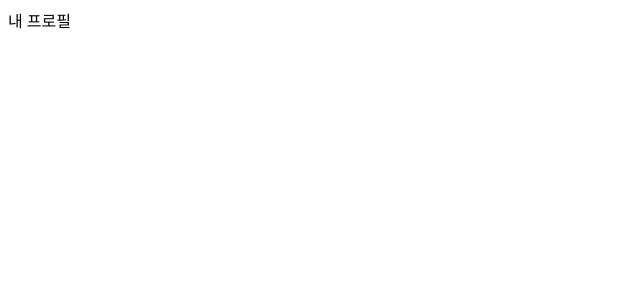
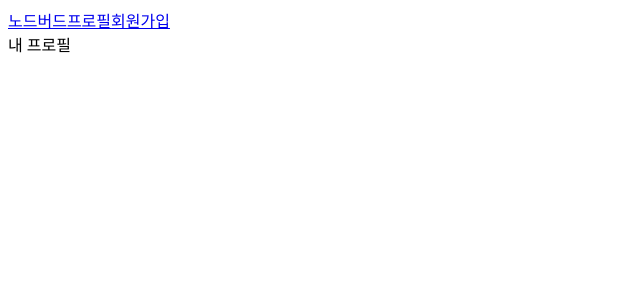
Before and after one commit to 2-NOW/node-bird, a Next.js app in the folder front/: page /profile in a window 1280 px wide. Shown: the top 300 px of the page, without its empty margins (0-640 px from the left). Built offline with nearby package versions, Linux system fonts and the light colour scheme.

Commit message:
add link in AppLayout

```diff
--- a/front/components/AppLayout.js
+++ b/front/components/AppLayout.js
@@ -1,9 +1,20 @@
 import PropTypes from 'prop-types';
+import Link from 'next/link';
 
 const AppLayout = ({ children }) => {
   return (
     <div>
-      <div>공통메뉴</div>
+      <div>
+        <Link href="/">
+          <a>노드버드</a>
+        </Link>
+        <Link href="/profile">
+          <a>프로필</a>
+        </Link>
+        <Link href="/signup">
+          <a>회원가입</a>
+        </Link>
+      </div>
       {children}
     </div>
   );
--- a/front/pages/profile.js
+++ b/front/pages/profile.js
@@ -1,5 +1,7 @@
+import AppLayout from '../components/AppLayout';
+
 const Profile = () => {
-  return <div>내 프로필</div>;
+  return <AppLayout>내 프로필</AppLayout>;
 };
 
 export default Profile;
--- a/front/pages/signup.js
+++ b/front/pages/signup.js
@@ -1,5 +1,7 @@
+import AppLayout from '../components/AppLayout';
+
 const Signup = () => {
-  return <div>회원가입 페이지</div>;
+  return <AppLayout>회원가입 페이지</AppLayout>;
 };
 
 export default Signup;
```
